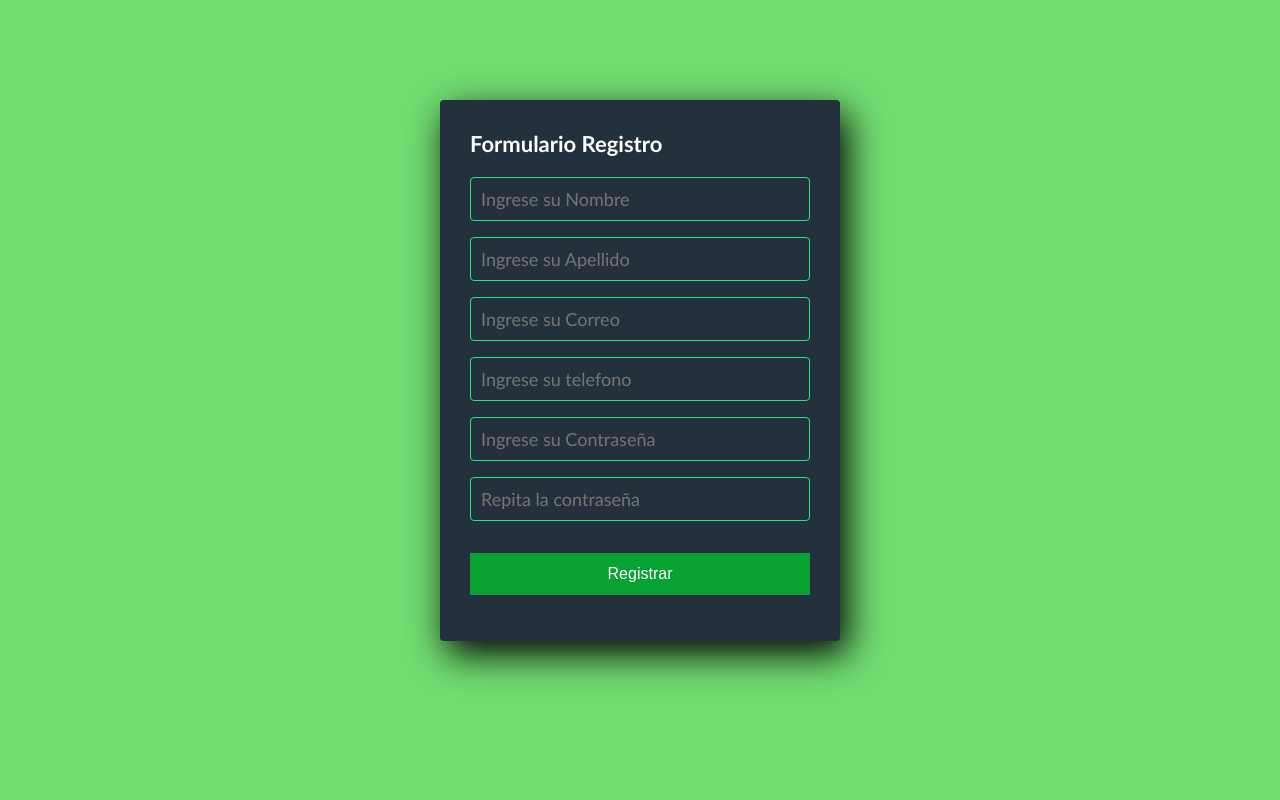
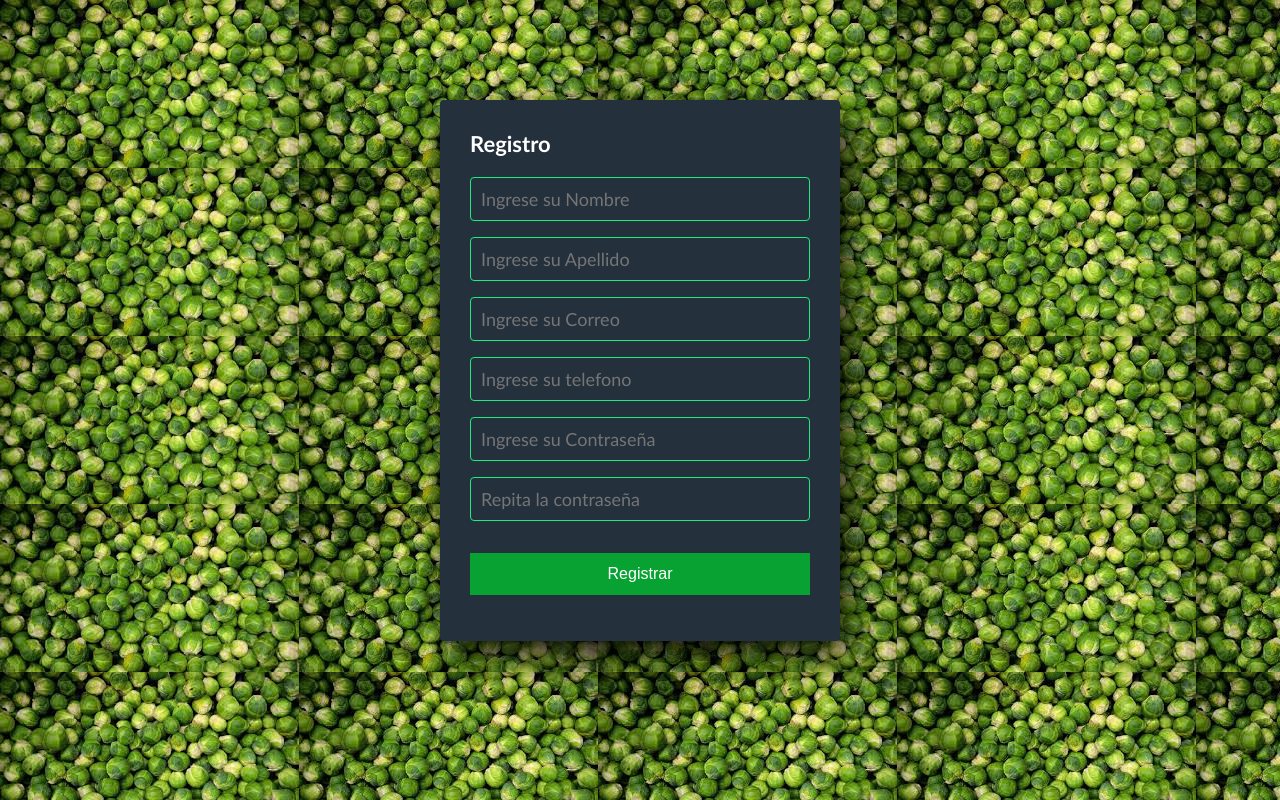
Before and after one commit to Franferreiro/FRUTERIA, a PHP site: page /registro.php in a window 1280 px wide. Run offline with PHP 8.4, Linux system fonts and the light colour scheme.

Commit message:
imagen login

```diff
--- a/login.php
+++ b/login.php
@@ -26,6 +26,8 @@ if ($_SERVER["REQUEST_METHOD"] == "POST") {
         <input class="controls" type="password" name="contraseña" id="contraseña" placeholder="Ingrese su Contraseña">
 
         <input class="botons" name="boton" type="submit" value="Inicio">
+        <p>Puedes registrarte  <a style="color:#07a231" href="registro.php"> aquí</a>.</p>
+
     </form>
       </section>
 
--- a/registro.php
+++ b/registro.php
@@ -19,12 +19,12 @@ if(isset($_POST["registrar"])){
   <meta name="viewport" content="width=device-width, initial-scale=1.0">
   <meta http-equiv="X-UA-Compatible" content="ie=edge">
   <link rel="stylesheet" href="style.css">
-  <title>Formulario Registro</title>
+  <title>Registro</title>
 </head>
 <body>
   <section class="form-register">
   <form action="" method="post">
-    <h4>Formulario Registro</h4>
+    <h4>Registro</h4>
     <input class="controls" type="text" name="nombre" id="nombres" placeholder="Ingrese su Nombre">
     <input class="controls" type="text" name="apellidos" id="apellidos" placeholder="Ingrese su Apellido">
     <input class="controls" type="email" name="correo" id="correo" placeholder="Ingrese su Correo">
--- a/style.css
+++ b/style.css
@@ -5,7 +5,9 @@
 }
 
 body {
-
+  background-image: url("Imagenes/tyt.jpg");
+ /** background-repeat: no-repeat;
+  background-size: cover;**/
  background-color: rgb(113, 220, 113);
 }
 
```
Also changed, not shown: Imagenes/fruta.jpeg (deleted), Imagenes/tyt.jpg (added).
